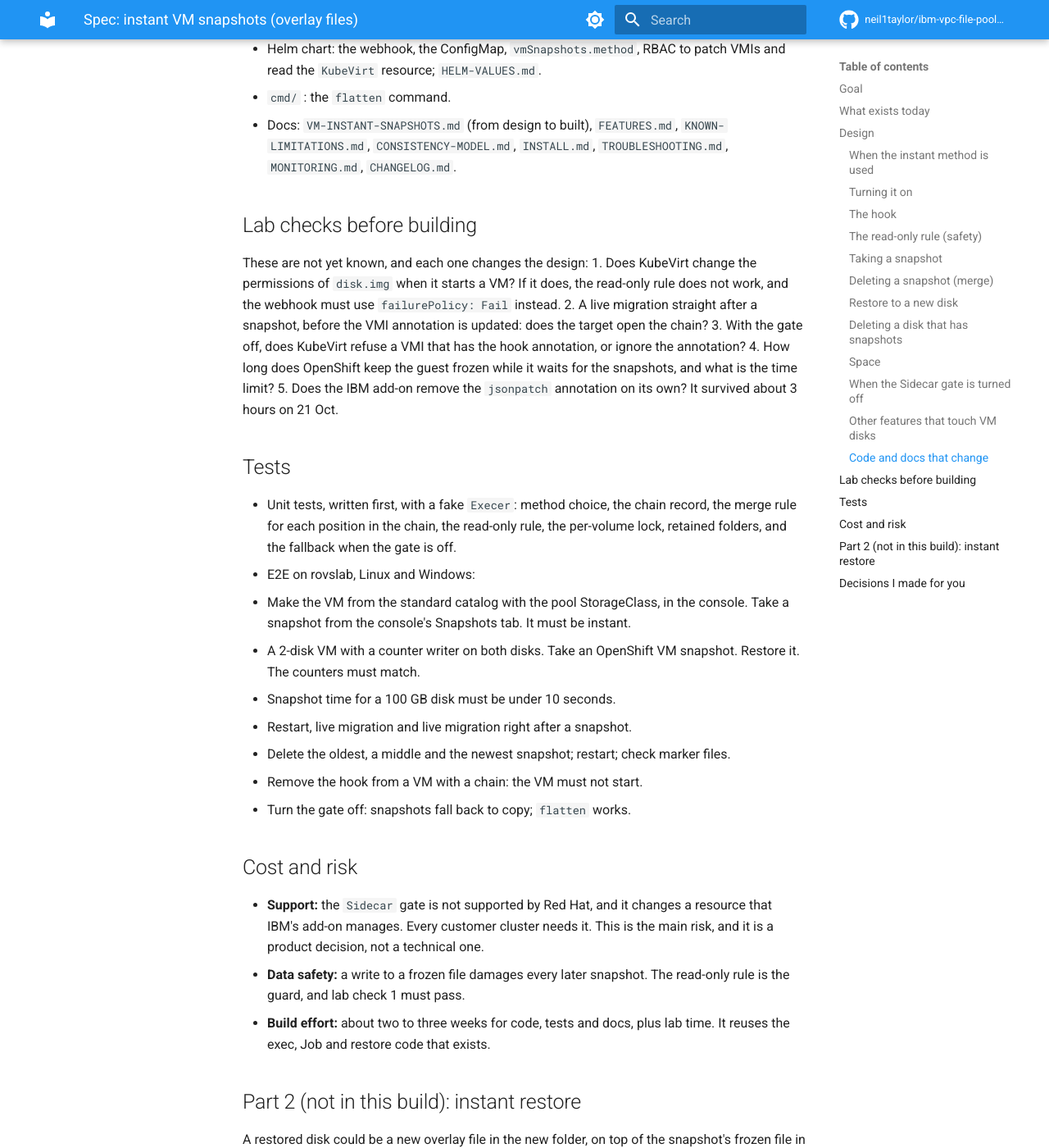
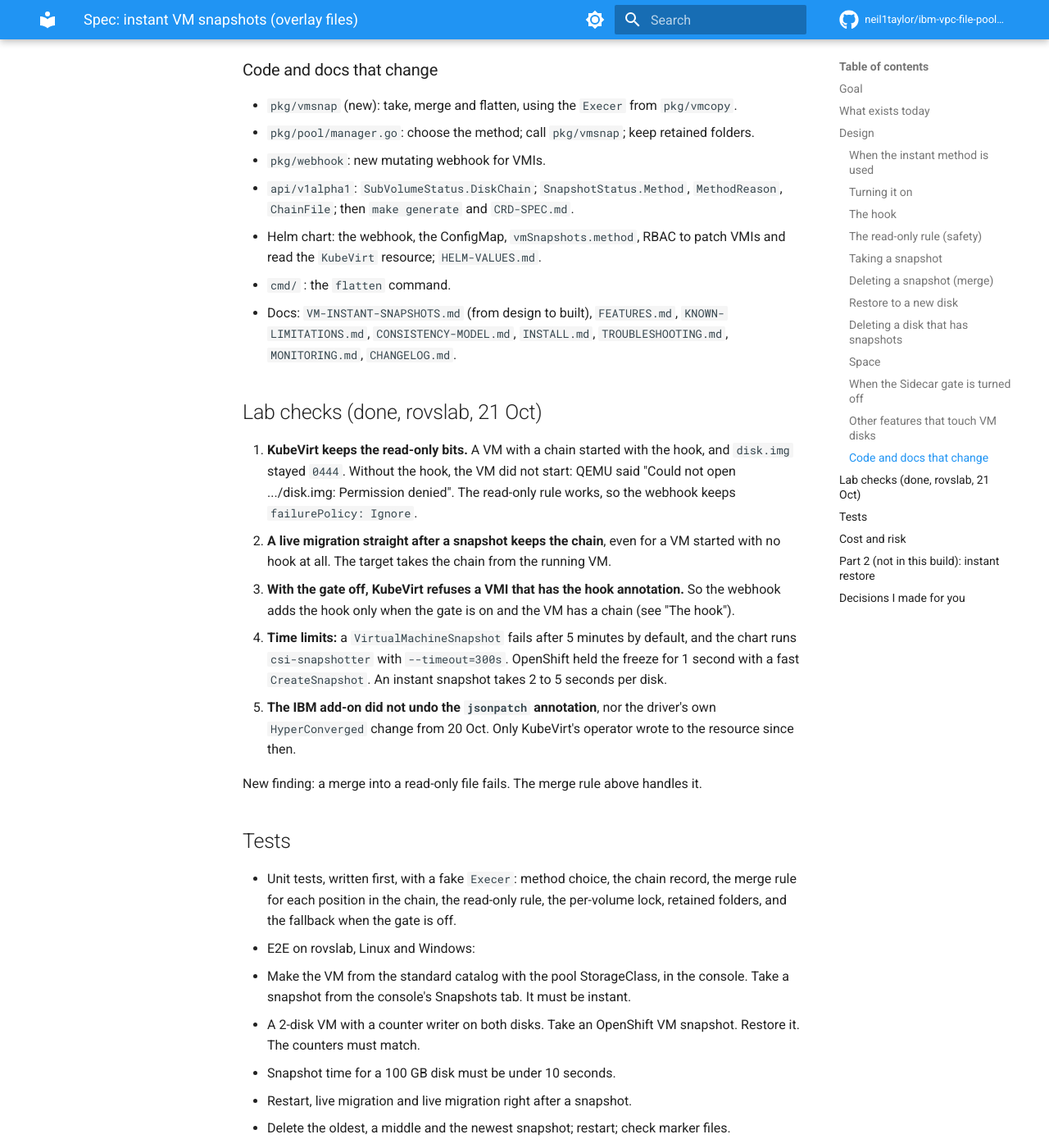
Before and after one commit to neil1taylor/ibm-vpc-file-pool-csi, an MkDocs documentation site: the page built from docs/specs/2026-10-21-instant-vm-snapshots.md, in a window 1280 px wide and 1400 px high, scrolled down 4600 px. Shown: the whole window at 82% size. Built offline with MkDocs 1.6.1 and Material for MkDocs 9.7.7, drawn with Linux system fonts in a browser that asks for light colours; comment, search, counter and statistics services are not loaded; some of the changed text lies outside the part shown.

Commit message:
Instant snapshots spec: lab check results (read-only rule works; hook only for VMs with a chain; merge needs a writable target)

```diff
--- a/docs/specs/2026-10-21-instant-vm-snapshots.md
+++ b/docs/specs/2026-10-21-instant-vm-snapshots.md
@@ -1,6 +1,6 @@
 # Spec: instant VM snapshots (overlay files)
 
-Date: 2026-10-21. Status: draft for review. It replaces the VM path of `2026-10-21-vm-safe-snapshots.md` (step 7) for clusters that allow it. How the method works, with the lab evidence, is in `VM-INSTANT-SNAPSHOTS.md`. Read that first.
+Date: 2026-10-21. Status: approved ("spec agreed continue"); updated with the lab check results the same day. It replaces the VM path of `2026-10-21-vm-safe-snapshots.md` (step 7) for clusters that allow it. How the method works, with the lab evidence, is in `VM-INSTANT-SNAPSHOTS.md`. Read that first.
 
 ## Goal
 
@@ -28,7 +28,7 @@ Gap against the goal (VMware-like): in VMware, "revert to snapshot" is instant.
 `CreateSnapshot` uses the instant method when all of these are true:
 1. The volume is the disk of a KubeVirt VM (a `virt-launcher` pod mounts the claim, or the VM is stopped and its spec names the claim).
 2. The KubeVirt `Sidecar` feature gate is on. The driver reads it from the `KubeVirt` resource on each call.
-3. The VM was started with the driver's hook (see below), or it is stopped.
+3. The VM is running or stopped. A running VM does not need the hook for its first snapshot. The hook is only needed when a VM with a chain starts.
 4. The disk is not a hot-plugged disk.
 5. The disk's chain has fewer than 16 snapshot files.
 
@@ -41,10 +41,13 @@ Otherwise, it uses the existing copy method, and the Snapshot status says why (`
 
 ### The hook
 
-- The driver adds a hook to every VM that has a pool disk. A new mutating webhook on `VirtualMachineInstance` create adds the `hooks.kubevirt.io/hookSidecars` annotation. A VM is changed only when one of its volumes is a claim of this driver.
+- A new mutating webhook on `VirtualMachineInstance` create adds the `hooks.kubevirt.io/hookSidecars` annotation, only when both are true:
+  - at least one of the VM's disks is a pool claim with a chain (a snapshot exists), and
+  - the `Sidecar` feature gate is on. With the gate off, KubeVirt refuses any VMI with the hook annotation ("sidecar feature gate is not enabled"), so adding it would stop the VM from starting.
+- A VM without snapshots is never changed.
 - The hook uses KubeVirt's own `sidecar-shim` image, with a script from a ConfigMap. This is the setup tested in the lab. The controller keeps the ConfigMap `ibm-vpc-file-pool-vm-hook` in every namespace that has a pool claim.
 - The webhook also writes the current top file of each disk into a VMI annotation, `storage.ibmcloud.io/disk-top-<volume>`, read from the SubVolume status. The hook script opens that file as qcow2 instead of `disk.img`. With no annotation, the disk is opened as plain `disk.img`, as today.
-- After every snapshot and merge, the controller updates that annotation on the running VMI, so a live migration target gets the current file.
+- After every snapshot and merge, the controller updates that annotation on the running VMI. A live migration does not need it: the target takes the chain from the running VM (lab check 2). The annotation is for the next start.
 - The webhook is set to `failurePolicy: Ignore`. Missing the hook is made safe by the read-only rule below, not by blocking all VMs.
 
 ### The read-only rule (safety)
@@ -73,7 +76,8 @@ Rule: the snapshot's frozen file F has one child C (the next file up the chain).
 - Running VM, C is the live top: `virsh blockcommit --active --pivot`.
 - Running VM, C is in the middle: `virsh blockcommit --top C --base F`.
 - Stopped VM: a Job runs `qemu-img commit`.
-- Then delete C's file, fix read-only bits, update the chain in the SubVolume status and the VMI annotation.
+- F is read-only, and a merge into a read-only file fails. So the driver makes F writable just before the merge. If the merge fails, it makes F read-only again. If C was the live top, F is now the live top and stays writable.
+- Then delete C's file, update the chain in the SubVolume status and the VMI annotation.
 - A merge and a live migration cannot run at the same time. The driver waits and retries for up to 30 minutes, then returns an error that the snapshotter retries.
 
 ### Restore to a new disk
@@ -116,14 +120,15 @@ When a claim is deleted and its disk still has snapshots, the driver keeps the f
 - `cmd/` : the `flatten` command.
 - Docs: `VM-INSTANT-SNAPSHOTS.md` (from design to built), `FEATURES.md`, `KNOWN-LIMITATIONS.md`, `CONSISTENCY-MODEL.md`, `INSTALL.md`, `TROUBLESHOOTING.md`, `MONITORING.md`, `CHANGELOG.md`.
 
-## Lab checks before building
+## Lab checks (done, rovslab, 21 Oct)
 
-These are not yet known, and each one changes the design:
-1. Does KubeVirt change the permissions of `disk.img` when it starts a VM? If it does, the read-only rule does not work, and the webhook must use `failurePolicy: Fail` instead.
-2. A live migration straight after a snapshot, before the VMI annotation is updated: does the target open the chain?
-3. With the gate off, does KubeVirt refuse a VMI that has the hook annotation, or ignore the annotation?
-4. How long does OpenShift keep the guest frozen while it waits for the snapshots, and what is the time limit?
-5. Does the IBM add-on remove the `jsonpatch` annotation on its own? It survived about 3 hours on 21 Oct.
+1. **KubeVirt keeps the read-only bits.** A VM with a chain started with the hook, and `disk.img` stayed `0444`. Without the hook, the VM did not start: QEMU said "Could not open .../disk.img: Permission denied". The read-only rule works, so the webhook keeps `failurePolicy: Ignore`.
+2. **A live migration straight after a snapshot keeps the chain**, even for a VM started with no hook at all. The target takes the chain from the running VM.
+3. **With the gate off, KubeVirt refuses a VMI that has the hook annotation.** So the webhook adds the hook only when the gate is on and the VM has a chain (see "The hook").
+4. **Time limits:** a `VirtualMachineSnapshot` fails after 5 minutes by default, and the chart runs `csi-snapshotter` with `--timeout=300s`. OpenShift held the freeze for 1 second with a fast `CreateSnapshot`. An instant snapshot takes 2 to 5 seconds per disk.
+5. **The IBM add-on did not undo the `jsonpatch` annotation**, nor the driver's own `HyperConverged` change from 20 Oct. Only KubeVirt's operator wrote to the resource since then.
+
+New finding: a merge into a read-only file fails. The merge rule above handles it.
 
 ## Tests
 
@@ -151,7 +156,7 @@ A restored disk could be a new overlay file in the new folder, on top of the sna
 
 - The instant method is the default wherever the cluster allows it. The copy method stays for clusters without the `Sidecar` gate.
 - The hook uses KubeVirt's own shim image and a ConfigMap, as tested. No new image to pull into user namespaces.
-- The webhook adds the hook only to VMs with a pool disk, and does not block VM starts if it is down. Safety comes from the read-only rule.
+- The webhook adds the hook only to VMs that have snapshots, and only while the gate is on. It does not block VM starts if it is down. Safety comes from the read-only rule.
 - Chain state lives in the SubVolume status. After each change the driver reads the real chain from QEMU, and the real chain wins.
 - At most 16 snapshot files per disk. More are refused with a clear message, because long chains slow reads.
 - A plain `VolumeSnapshot` covers one disk. All disks at one moment comes from an OpenShift VM snapshot. No new group snapshot work.
```
Also changed, not shown: VM-INSTANT-SNAPSHOTS.md (+10 -3 lines).
